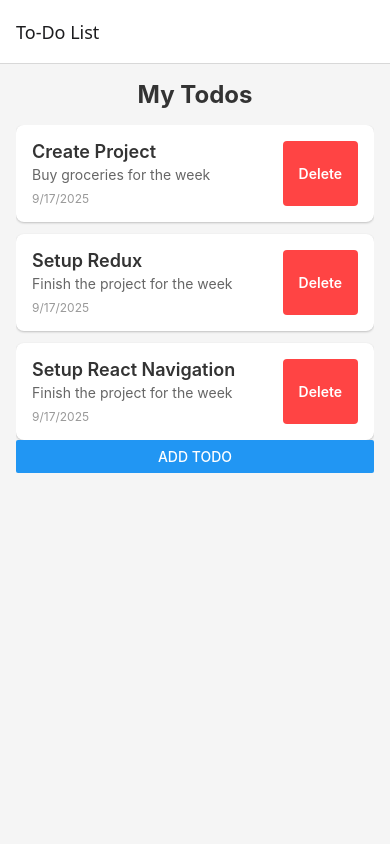
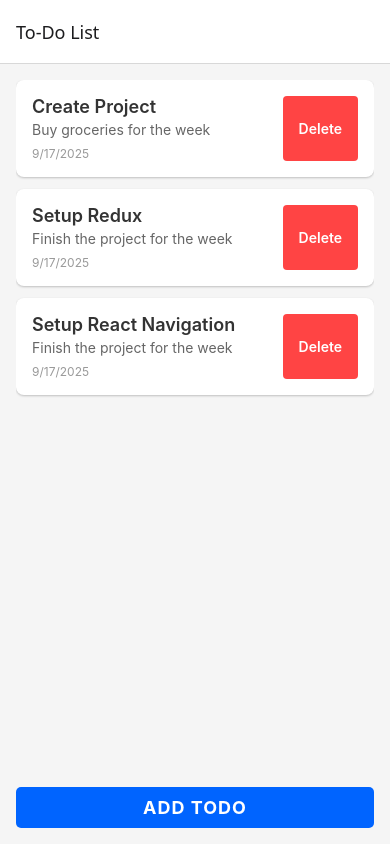
Before and after one commit to lostperson7410/TodoListApp, a React Native app: screen / in a window 390 px wide. Built offline with nearby package versions, Linux system fonts and the light colour scheme.

Commit message:
Home Screen get Redux display with FlatList

```diff
--- a/src/Screens/Home/index.tsx
+++ b/src/Screens/Home/index.tsx
@@ -1,14 +1,22 @@
 // this is home screen will navigate by default when app is opened
 
-import { View, Text, FlatList, Button, TouchableOpacity, StyleSheet } from 'react-native';
-import { ROUTE_PATH } from '../../Constant/routePath';
+import {
+  View,
+  Text,
+  FlatList,
+  Button,
+  TouchableOpacity,
+  StyleSheet,
+} from 'react-native';
+import { ROUTE_PATH } from '../../constant/routePath';
 import { useNavigation } from '@react-navigation/native';
 import { useAppSelector, useAppDispatch } from '../../store/hooks';
 import { toggleTodo, removeTodo } from '../../store/actions/todoReducer';
 import { Todo } from '../../types/todo';
+import ButtonDefault from '../../component/Button/ButtonDefault';
 
 const Home = () => {
-    const todos = useAppSelector((state) => state.todo.todos);
+  const todos = useAppSelector(state => state.todo.todos);
   const dispatch = useAppDispatch();
   const navigation = useNavigation();
 
@@ -26,10 +34,9 @@ const Home = () => {
         style={styles.todoContent}
         onPress={() => handleToggleTodo(item.id)}
       >
-                <Text style={[
-                    styles.todoTitle,
-                    item.completed && styles.completedTodo
-                ]}>
+        <Text
+          style={[styles.todoTitle, item.completed && styles.completedTodo]}
+        >
           {item.title}
         </Text>
         {item.description && (
@@ -50,22 +57,22 @@ const Home = () => {
 
   return (
     <View style={styles.container}>
-            <Text style={styles.title}>My Todos</Text>
       <FlatList
         data={todos}
         renderItem={renderTodoItem}
-                keyExtractor={(item) => item.id}
+        keyExtractor={item => item.id}
         ItemSeparatorComponent={() => <View style={styles.separator} />}
         ListEmptyComponent={() => (
           <Text style={styles.emptyText}>No todos found. Add one below!</Text>
         )}
-                ListFooterComponent={() => (
-                    <Button
+        style={styles.list}
+      />
+
+      <ButtonDefault
         title="Add Todo"
         onPress={() => navigation.navigate(ROUTE_PATH.ADD_TODO as any)}
-                    />
-                )}
-                style={styles.list}
+        style={styles.addTodoButton}
+        textStyle={styles.addTodoButtonText}
       />
     </View>
   );
@@ -144,6 +151,27 @@ const styles = StyleSheet.create({
     color: '#666',
     marginVertical: 32,
   },
+  addTodoButton: {
+    backgroundColor: '#0064ff',
+    padding: 10,
+    borderRadius: 5,
+    alignItems: 'center',
+    justifyContent: 'center',
+    color: '#fff',
+    fontSize: 16,
+    fontWeight: 'bold',
+    textAlign: 'center',
+    textTransform: 'uppercase',
+    letterSpacing: 1,
+    shadowColor: '#000',
+  },
+  addTodoButtonText: {
+    color: '#fff',
+    fontWeight: 'bold',
+    fontSize: 18,
+    textTransform: 'uppercase',
+    letterSpacing: 1,
+  },
 });
 
 export default Home;
```
Lines whose indentation alone changed are shown as unchanged.
